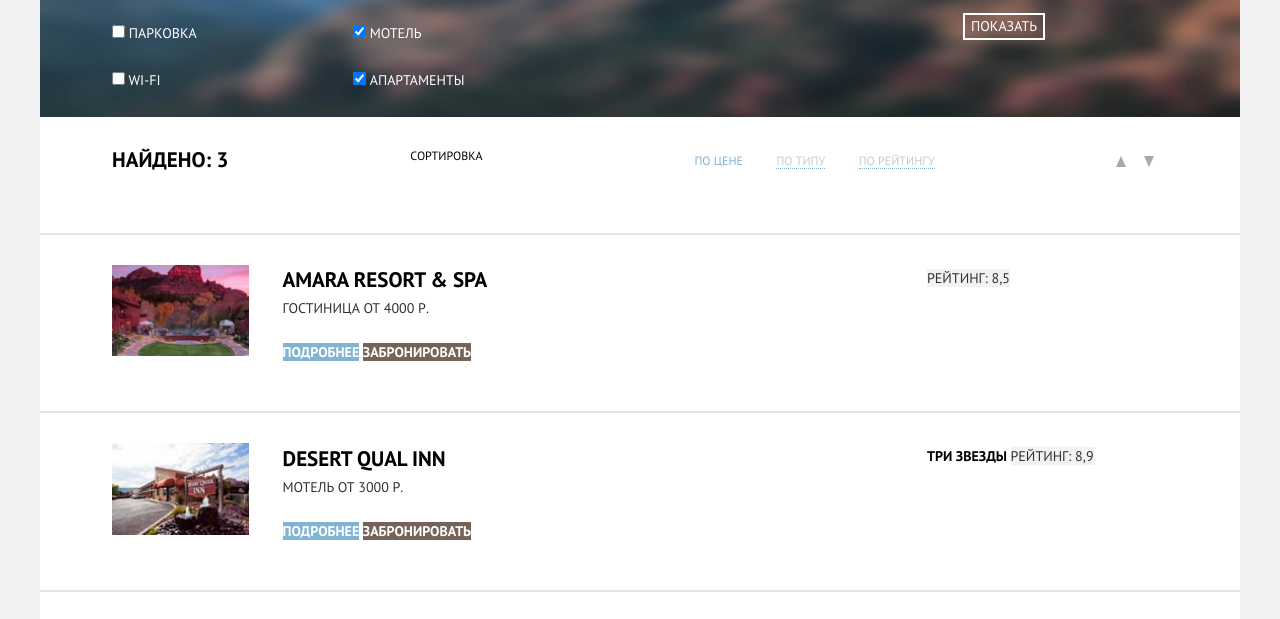
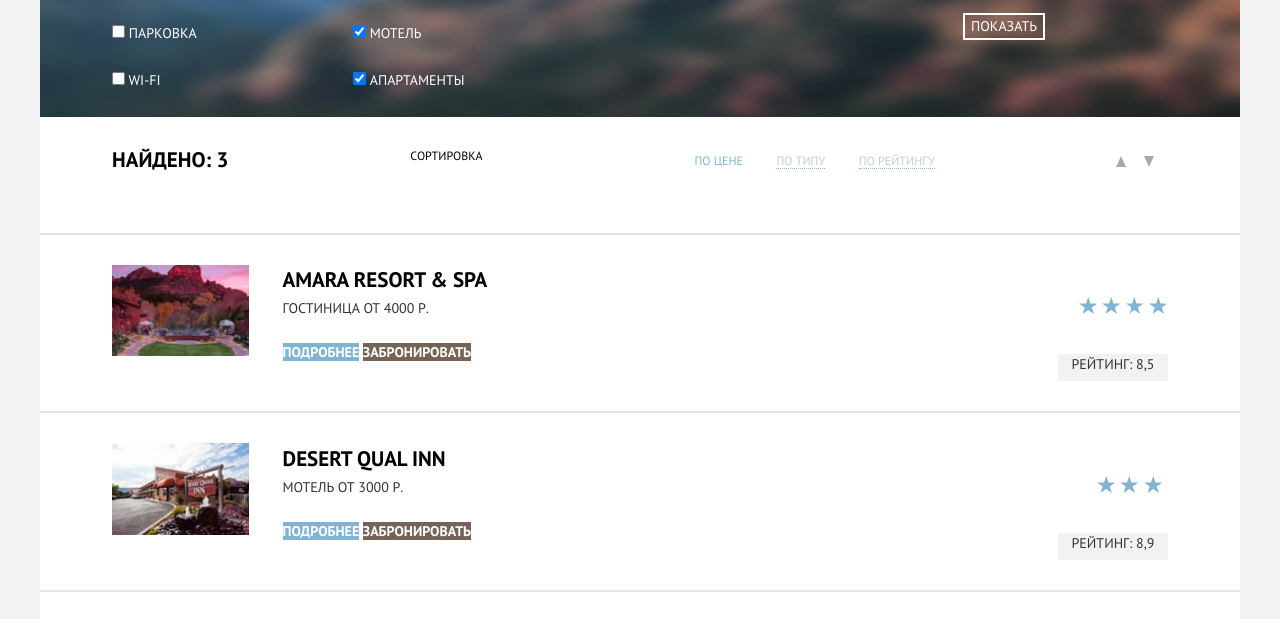
Before and after one commit to tuturusha/113268-sedona, a plain HTML site: page inner.html in a window 1280 px wide. Shown: the part 154-773 px from the top of the page. Drawn offline with Linux system fonts and the light colour scheme.

Commit message:
Add stars

```diff
--- a/css/style.css
+++ b/css/style.css
@@ -798,12 +798,41 @@ html {
 
 .results-right {
     width: 241px;
+
+    display: flex;
+    justify-content: flex-end;
+    align-items: flex-end;
+    padding: 0;
+    margin: 0;
 }
 
 .result-card-rating {
+    position: relative;
+    height: 27px;
+    width: 110px;
+    text-align: center;
+}
 
+.result-card-rating::before {
+    position: absolute;
+    content: "";
+    margin-right: 6px;
+    width: 88px;
+    height: 17px;
+    bottom: 67px;
+    left: 21px;
+    background-image: url("../img/star.svg");
+    background-repeat: space;
+}
 
-    margin-top: 96px;
+.three::before {
+    width: 65px;
+    left: 39px;
+}
+
+.two::before {
+    width: 41px;
+    left: 47px;
 }
 
 .wrap-card {
--- a/inner.html
+++ b/inner.html
@@ -139,8 +139,8 @@
                     </div>
                   </div>
                   <div class="results-right">
-                    <span class="result-card-stars">Три звезды</span>
-                    <span class="result-card-rating">Рейтинг: 8,9</span>
+                    <span class="visually-hidden">Три звезды</span>
+                    <span class="result-card-rating three">Рейтинг: 8,9</span>
                   </div>
               </li>
               <li class="results-wrap">
@@ -161,8 +161,8 @@
                   </div>
                 </div>
                 <div class="results-right">
-                  <span class="result-card-stars">Две звезды</span>
-                  <span class="result-card-rating">Рейтинг: 9,2</span>
+                  <span class="visually-hidden">Две звезды</span>
+                  <span class="result-card-rating two">Рейтинг: 9,2</span>
                 </div>
               </li>
             </ul>
```
